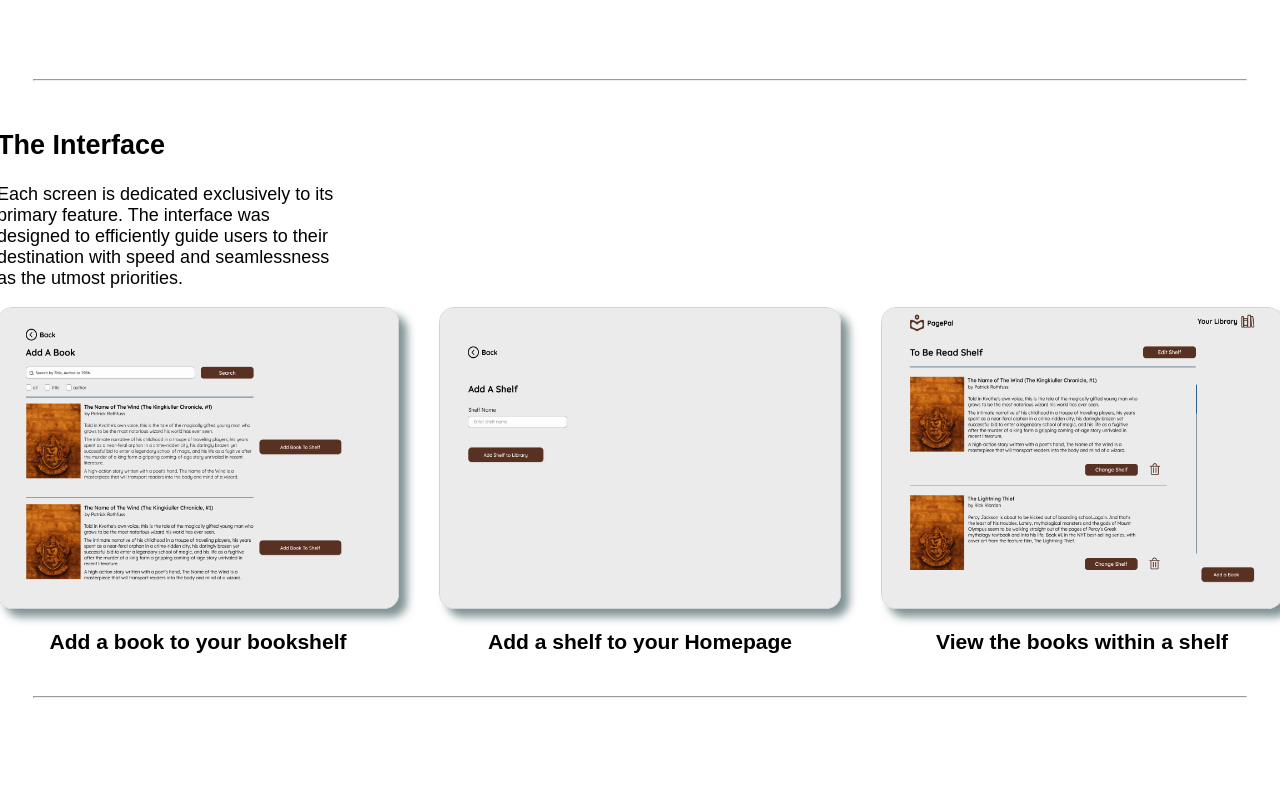
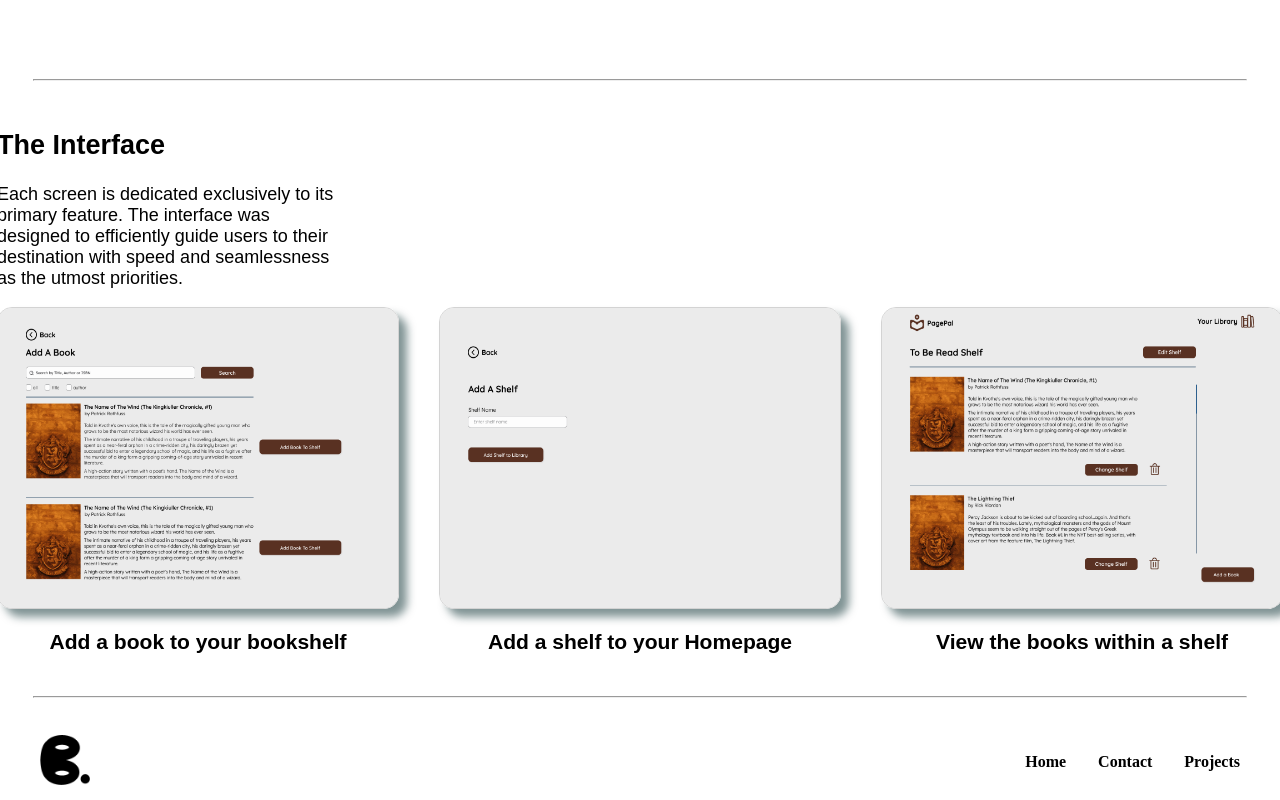
Before and after one commit to bguemos/bri-lynngportfolio, a Next.js app: page /pagepal in a window 1280 px wide. Shown: the part 1515-2315 px from the top of the page. Before the commit the page ends 2247 px from the top, so only its background shows below. Built offline with nearby package versions, Linux system fonts and the light colour scheme; a web font is replaced by a local one.

Commit message:
new header/footer

```diff
--- a/components/footer/Footer.module.css
+++ b/components/footer/Footer.module.css
@@ -1,36 +1,78 @@
 .main {
+  height: 60px;
   width: 100%;
-    height: auto;
-    background-color: var(--secondary-color);
+  background-color:#ffffff;
   display: flex;
   flex-direction: row;
-    flex-wrap: wrap;
-    padding: 1rem;
+  justify-content: space-between;
   align-items: center;
-    justify-content: space-between;
-    position: relative;
-    bottom: 0;
+
+  top: 0;
   left: 0;
-
+  width: 100%;
+  z-index: 1000;
 
 
 }
 
+.logo {
+  margin-left: 2rem;
+
+}
 
 .links {
   display: flex;
   flex-direction: row;
-    gap: 2rem; /* Adjusted for smaller screens */
-    margin-right: 2rem; /* Adjusted for smaller screens */
+  gap: 2rem;
+  margin-right: 2rem;
   text-decoration: none;
-
-}
-.page {
-    color: #ffff;
 }
 
-  .socials {
-    display: flex;
-    flex-direction: row;
-    gap: 2rem;
+.page {
+  font-family: var(--font-mono);
+  color: black;
+  font-size: 16px;
+  font-weight: 900;
+  text-decoration-line: none;
 }
+
+.link {
+  text-decoration: none;
+}
+
+/* Media query for screens with a maximum width of 600px */
+@media (max-width: 600px) {
+  .main {
+      flex-direction: column;
+      align-items: center;
+  }
+
+  .logo{
+      display: none;
+  }
+  .links {
+      margin: 0;
+  }
+
+  .links {
+      gap: 1rem;
+  }
+}
+
+@media (max-width: 414px) {
+  .main {
+      flex-direction: column;
+      align-items: center;
+  }
+
+  .logo{
+      display: none;
+  }
+  .links {
+      margin: 0;
+  }
+
+  .links {
+      gap: 1rem;
+  }
+}
--- a/components/footer/index.js
+++ b/components/footer/index.js
@@ -7,45 +7,38 @@ import Link from 'next/link';
 
 export default function Footer() {
   return (
+    <>
 
     <div className={styles.main}>
 
+    <div className={styles.logo}>
+    <Link href="/">
+    <Image
+     src='/logo/bg.png'
+     height={50}
+     width={50}
+     alt='logo'
+
+    />
+</Link>
+    </div>
 
 
     <div className={styles.links}>
     <Link href="/" className={styles.link}>
     <h3 className={styles.page}>Home</h3>
     </Link>
+    <h3 className={styles.page}>Contact</h3>
+    <h3 className={styles.page}>Projects</h3>
 
 
 
 
 
 </div>
-
-     <div className={styles.socials}>
-
-        <Image
-        src='/logo/git.png'
-        height={35}
-        width={35}
-        alt='insta'
-        />
-
-      <Image
-        src='/logo/linked.png'
-        height={35}
-        width={35}
-        alt='linked'
-        />
-
-
-
-
 </div>
 
+    </>
 
-      </div>
-
-  );
+)
 }
--- a/components/header/Header.module.css
+++ b/components/header/Header.module.css
@@ -11,7 +11,7 @@
     left: 0;
     width: 100%;
     z-index: 1000;
-    border-bottom: 1px solid lightgray;
+
 
 }
 
--- a/components/header/index.js
+++ b/components/header/index.js
@@ -15,7 +15,7 @@ export default function Header() {
             <Link href="/">
             <Image
              src='/logo/bg.png'
-             height={40}
+             height={50}
              width={50}
              alt='logo'
 
@@ -28,6 +28,8 @@ export default function Header() {
             <Link href="/" className={styles.link}>
             <h3 className={styles.page}>Home</h3>
             </Link>
+            <h3 className={styles.page}>Contact</h3>
+            <h3 className={styles.page}>Projects</h3>
 
 
 
--- a/pages/borderless.js
+++ b/pages/borderless.js
@@ -206,7 +206,7 @@ The choice of earthy colours not only pays homage to Canada's natural beauty but
 
 
   </main>
-
+   <Footer/>
       </>
 
   )
--- a/pages/innersight.js
+++ b/pages/innersight.js
@@ -459,6 +459,7 @@ Prior to transitioning to the wireframes, a user journey map tracking the steps
 
 
       </main>
+      <Footer/>
 
     </>
   )
--- a/pages/pagepal.js
+++ b/pages/pagepal.js
@@ -188,7 +188,7 @@ Each screen is dedicated exclusively to its primary feature. The interface was d
 
 
   </main>
-
+   <Footer/>
       </>
 
   )
--- a/pages/rescueradar.js
+++ b/pages/rescueradar.js
@@ -185,6 +185,7 @@ The objective for the application's visual presentation aimed for a bright, ente
 
 
   </main>
+  <Footer/>
 
       </>
 
--- a/pages/westpoint.js
+++ b/pages/westpoint.js
@@ -192,6 +192,7 @@ From the moment users land on the homepage, they are greeted with a blend of cap
 
 
   </main>
+  <Footer/>
 
       </>
 
--- a/styles/Home.module.css
+++ b/styles/Home.module.css
@@ -18,9 +18,8 @@
   font-weight: 800;
 }
 .intro{
-  display: flex;
-  flex-direction: column;
   width: 500px;
+  text-align: justify;
 
 }
 .line {
```
Also changed, not shown: pages/index.js (+7 -6 lines), public/logo/bg.png. Lines whose indentation alone changed are shown as unchanged.
